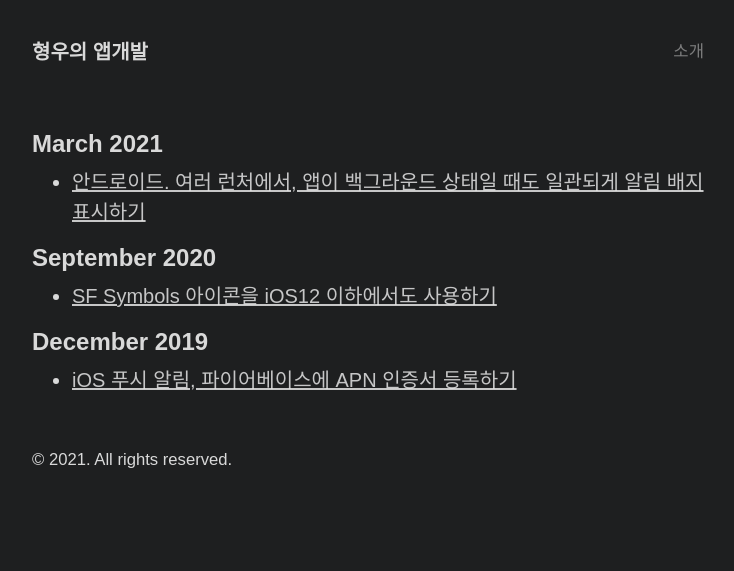
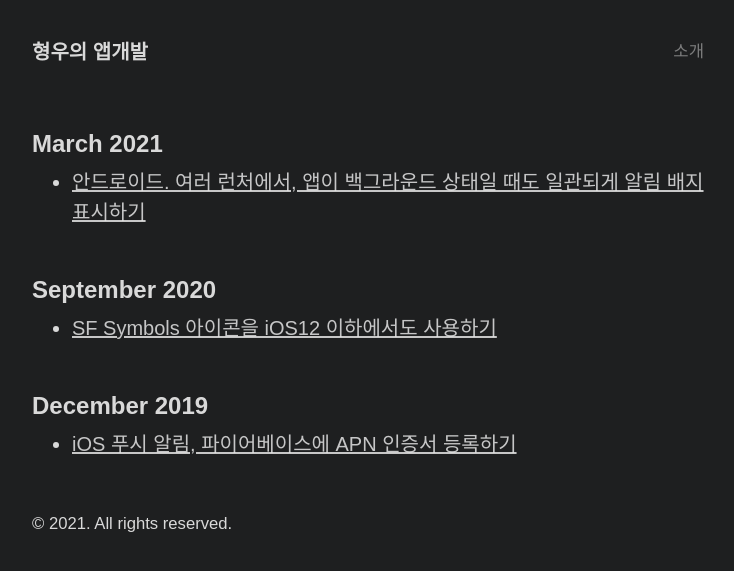
Before and after one commit to mytory/app-dev.mytory.net, a Jekyll site: the page built from index.html, in a window 1280 px wide. Shown: the top 571 px of the page, without its empty margins (272-1006 px from the left). Built offline with Jekyll 4.4.1, drawn with Linux system fonts in a browser that asks for light colours; the list of posts is cut into pages by our own code.

Commit message:
h2 margin-top 넓힘

```diff
--- a/_sass/_type.scss
+++ b/_sass/_type.scss
@@ -4,7 +4,7 @@
 
 h1, h2, h3, h4, h5, h6 {
   margin-bottom: .5rem;
-  font-weight: 600;
+  font-weight: 800;
   line-height: 1.25;
   color: var(--heading-color);
 }
@@ -14,7 +14,7 @@ h1 {
 }
 
 h2 {
-  margin-top: 1rem;
+  margin-top: 3rem;
   font-size: 1.5rem;
 }
 
```
